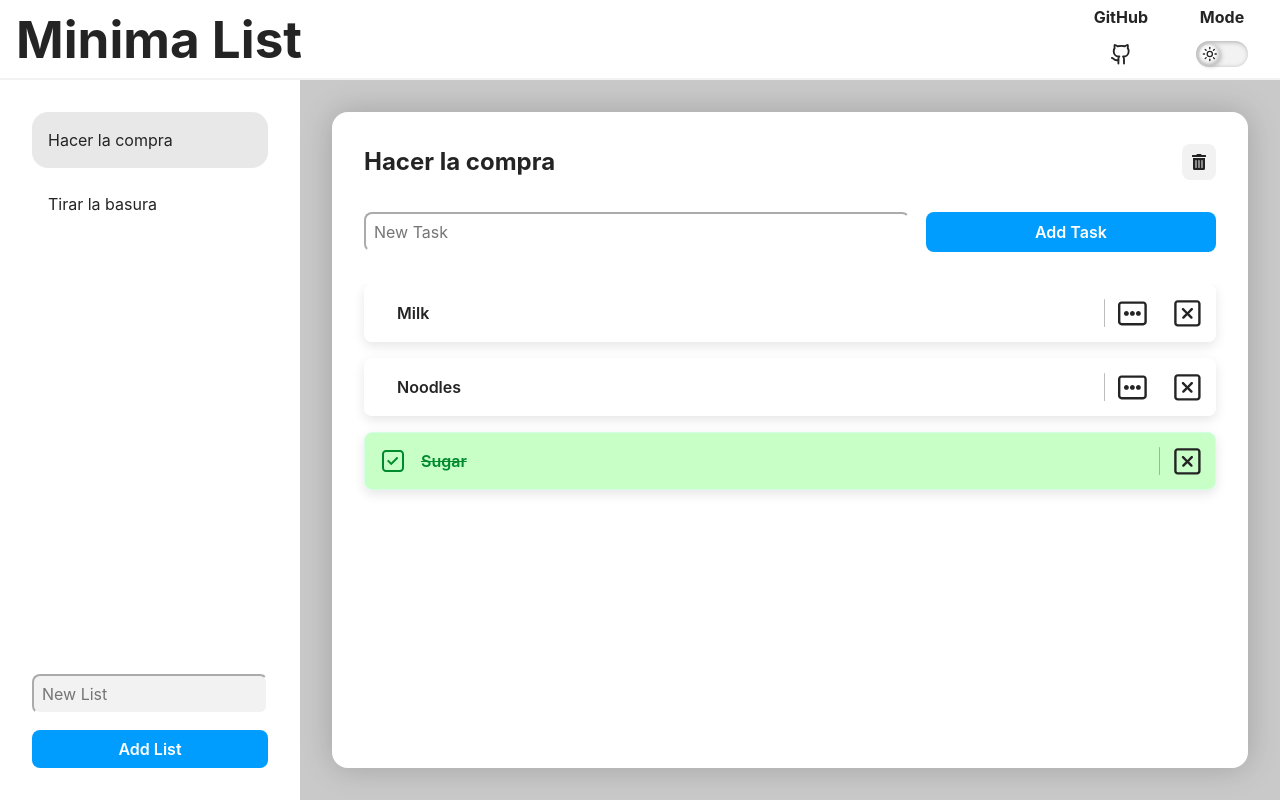
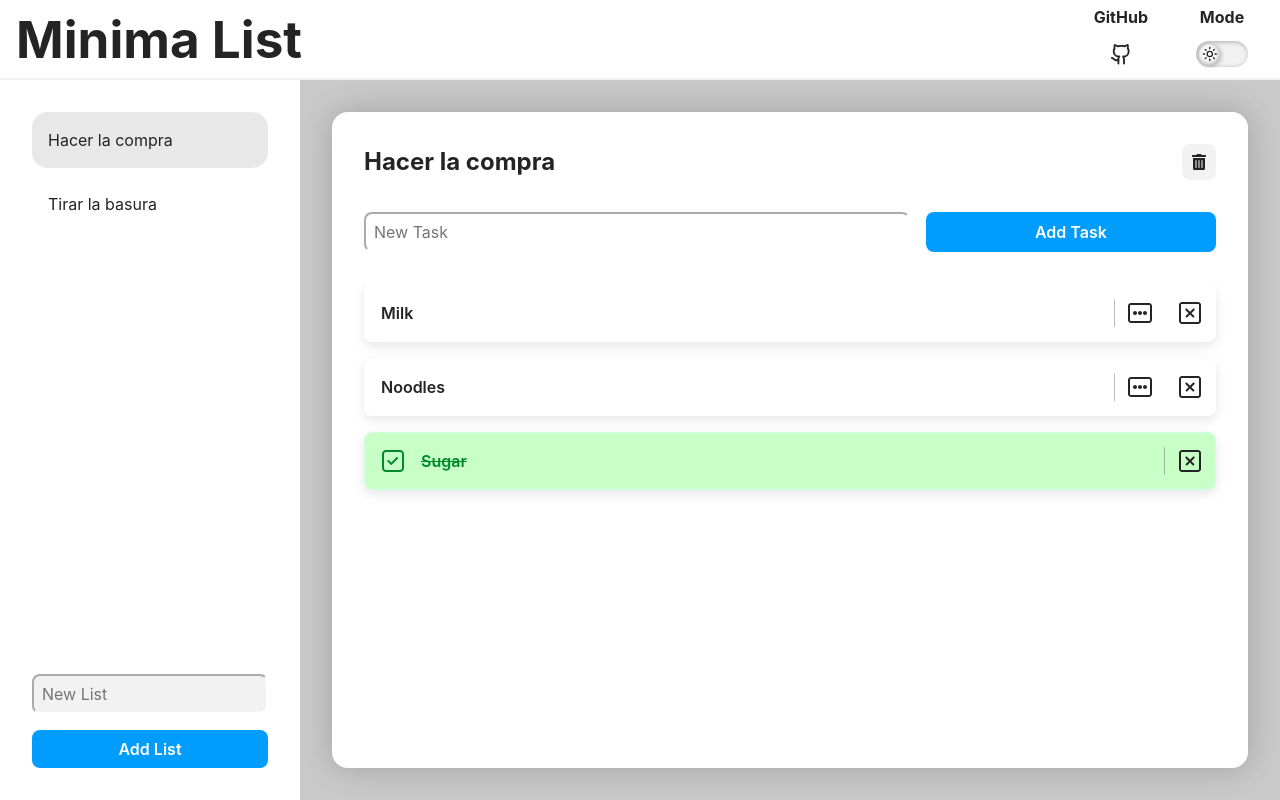
Before and after one commit to AlexNS-Dev/MinimaList, a React (Vite) app: page / in a window 1280 px wide. Built offline with nearby package versions, Linux system fonts and the light colour scheme.

Commit message:
adjusted some weird styles on tasks

```diff
--- a/src/components/ItemList/ItemList.css
+++ b/src/components/ItemList/ItemList.css
@@ -34,6 +34,10 @@
                 color: var(--success-text);
                 text-decoration: line-through;
             }
+            & .icon-checked {
+                display: flex;
+                align-items: center;
+            }
         }
 
         .actions {
@@ -44,11 +48,6 @@
             }
         }
 
-        svg {
-            &.icon-checked {
-                display: block;
-            }
-        }
     }
 
     li {
@@ -62,7 +61,7 @@
         overflow: hidden;
 
         svg {
-            font-size: 1.8rem;
+            font-size: 1.5rem;
             color: var(--text-color);
         }
 
@@ -78,21 +77,18 @@
 
             position: relative;
 
-            span {
-                display: flex;
-                align-items: center;
+            .icon-checked {
+                display: none;
 
-                svg.icon-checked {
-                    display: none;
-                    font-size: 1.5rem;
+                svg {
                     color: var(--success-text);
                 }
+            }
 
-                &.task-title {
-                    flex: 1;
-                    font-weight: 600;
-                    word-break: break-word;
-                }
+            .task-title {
+                flex: 1;
+                font-weight: 600;
+                word-break: break-word;
             }
 
             &::before {
@@ -170,6 +166,7 @@
     .actions {
         display: flex;
         justify-content: space-around;
+        padding-bottom: 1rem;
 
         [name='save-task-name'] {
             background-color: var(--accent-color);
--- a/src/components/ItemList/ItemList.tsx
+++ b/src/components/ItemList/ItemList.tsx
@@ -147,9 +147,10 @@ const ItemList: React.FC<ItemListProps> = ({ listCollection, selectedList, list,
                         >
                             <div
                                 className='item-content'
-                                onClick={() => toggleTaskStatus(list.id, task.id)}>
-                                <span>
-                                    <CgCheckR className='icon-checked' />
+                                onClick={() => toggleTaskStatus(list.id, task.id)}
+                            >
+                                <span className='icon-checked'>
+                                    <CgCheckR />
                                 </span>
                                 <span className='task-title'>
                                     {capitalize(task.title)}
```
